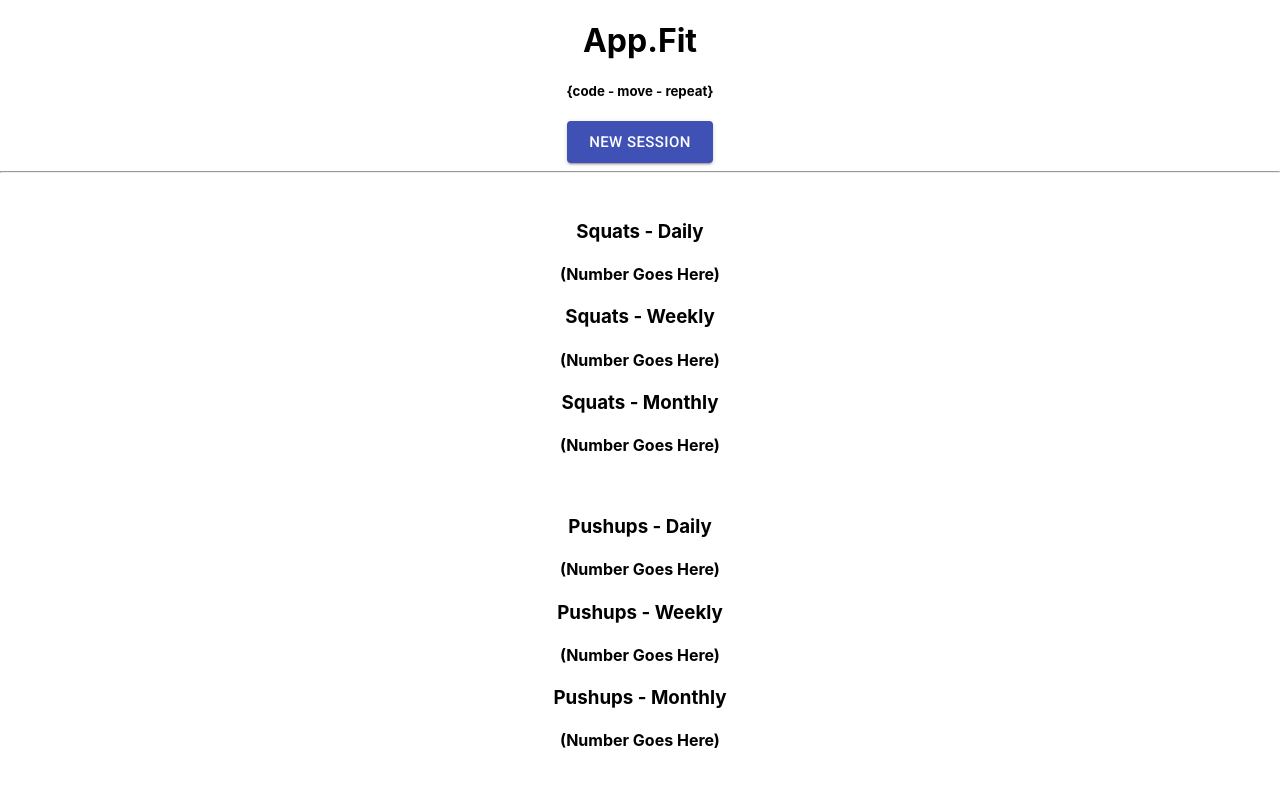
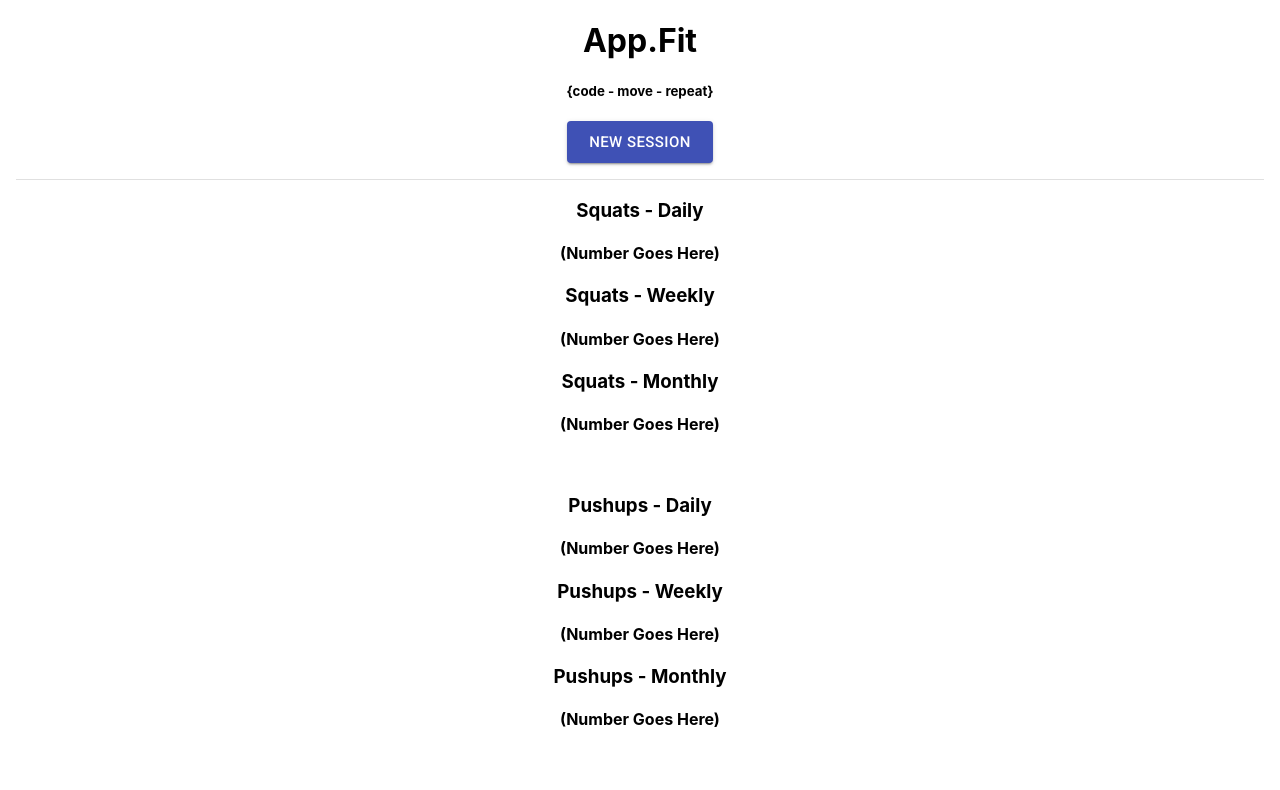
Before and after one commit to lowtrey/app-dot-fit, a React (Create React App) app: page / in a window 1280 px wide. Shown: the top 790 px of the page. Built offline with nearby package versions, Linux system fonts and the light colour scheme.

Commit message:
Replace hr's with Divider components

```diff
--- a/src/AppDotFit.js
+++ b/src/AppDotFit.js
@@ -1,4 +1,5 @@
 import React from 'react';
+import Divider from '@material-ui/core/Divider';
 import Header from './Header';
 import RecordsDisplay from './RecordsDisplay';
 import Footer from './Footer';
@@ -8,7 +9,9 @@ class AppDotFit extends React.Component {
 		return (
 			<div>
 				<Header />
+				<Divider variant='middle' />
 				<RecordsDisplay />
+				<Divider variant='middle' />
 				<Footer />
 			</div>
 		)
--- a/src/Footer.js
+++ b/src/Footer.js
@@ -4,7 +4,6 @@ class Footer extends React.Component {
 	render() {
 		return (
 			<div>
-				<br /><hr />
 				<h6>© 2019   &#123; @lowtrey &#125;</h6>
 			</div>
 		);
--- a/src/Header.js
+++ b/src/Header.js
@@ -21,6 +21,11 @@ import { MuiPickersUtilsProvider, DatePicker } from '@material-ui/pickers';
 // move styles to their own components
 
 const styles = theme => ({
+	root: {
+		width: '100%',
+		textAlign: 'center',
+		marginBottom: '1rem'
+  },
 	container: {
 		display: 'flex',
 		flexWrap: 'wrap',
@@ -68,7 +73,7 @@ class Header extends React.Component {
 	render() {
 		const { classes } = this.props;
 		return (
-			<div className='Header'>
+			<div className={classes.root}>
 				<div>
 					<h1>App.Fit</h1>
 					<h5>&#123;code - move - repeat&#125;</h5>
@@ -149,7 +154,6 @@ class Header extends React.Component {
 						</DialogActions>
 					</Dialog>
 				</div>
-				<hr /><br />
 			</div>
 		);
 	}
```
